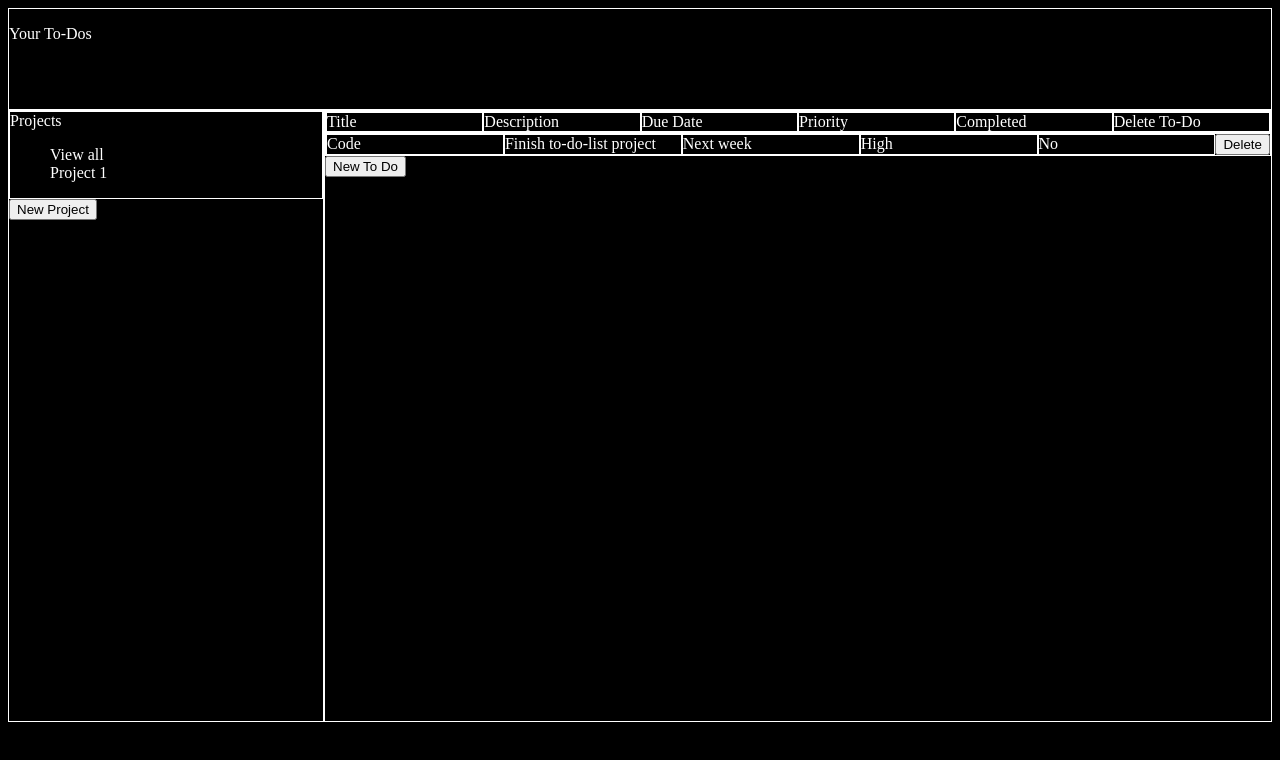
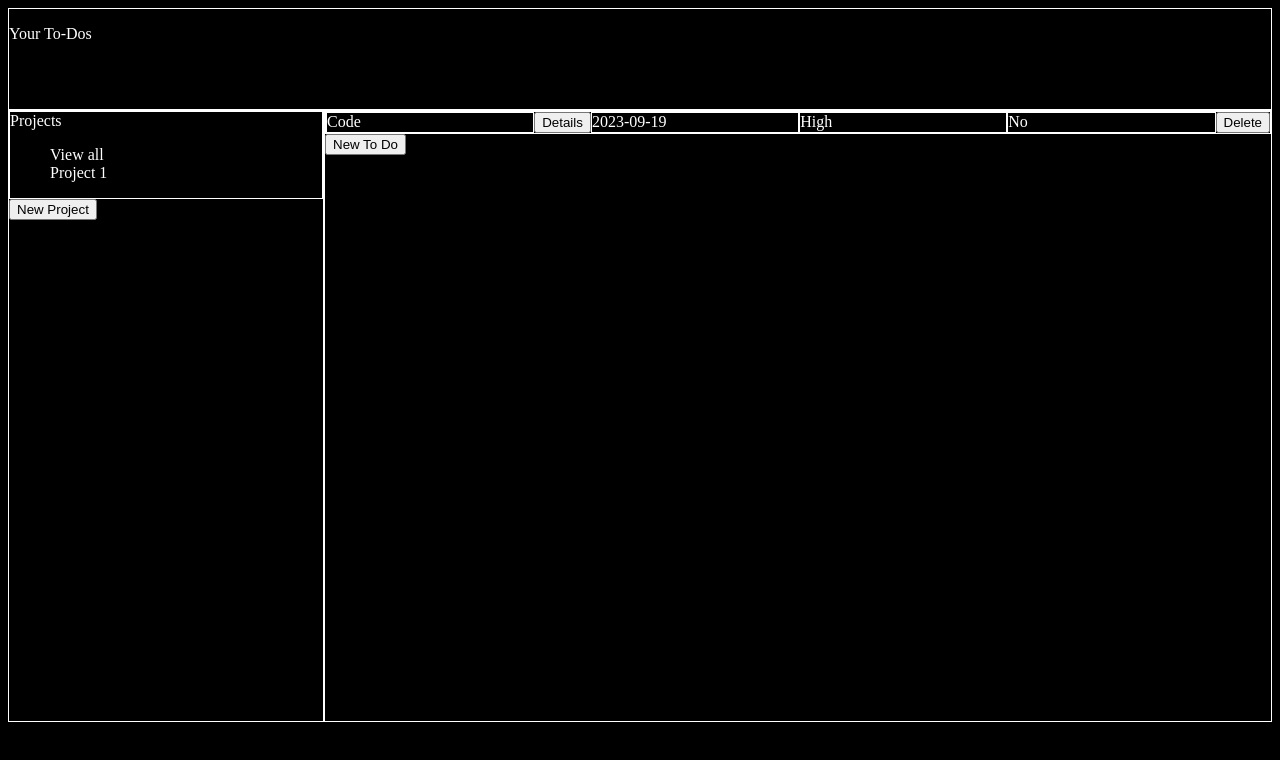
Before and after one commit to markr155/to-do-list, a website built with webpack: page dist/index.html in a window 1280 px wide. Built offline with nearby package versions, Linux system fonts and the light colour scheme.

```diff
--- a/src/domChanges.js
+++ b/src/domChanges.js
@@ -2,12 +2,11 @@
 function displayToDos(project) {
     // Clear Main
     main.textContent = '';
-    main.appendChild(mainHeader());
     // Loop through To Do Array and display each item
     project.todos.forEach((toDo, index) => {
         const newToDo = document.createElement('div');
         newToDo.appendChild(addPropertyToDisplay(toDo, 'title'));
-        newToDo.appendChild(addPropertyToDisplay(toDo, 'description'));
+        newToDo.appendChild(detailsButton());
         newToDo.appendChild(addPropertyToDisplay(toDo, 'dueDate'));
         newToDo.appendChild(addPropertyToDisplay(toDo, 'priority'));
         //Completed part of To Do
@@ -25,7 +24,6 @@
         main.appendChild(newToDo);
     });
     main.appendChild(newToDoButton());
-    main.dataset.project = project.title;
 }
 
 // Returns the item property as a div
@@ -34,30 +32,6 @@
     element.classList.add(property);
     element.textContent = item[property];
     return element;
-}
-
-// Creates header in main div
-function mainHeader() {
-    const header = document.createElement('div');
-    const headerTitle = document.createElement('div');
-    headerTitle.textContent = 'Title';
-    const headerDescription = document.createElement('div');
-    headerDescription.textContent = 'Description';
-    const headerDueDate = document.createElement('div');
-    headerDueDate.textContent = 'Due Date';
-    const headerPriority = document.createElement('div');
-    headerPriority.textContent = 'Priority';
-    const headerCompleted = document.createElement('div');
-    headerCompleted.textContent = 'Completed';
-    const headerDelete = document.createElement('div');
-    headerDelete.textContent = 'Delete To-Do';
-    header.appendChild(headerTitle);
-    header.appendChild(headerDescription);
-    header.appendChild(headerDueDate);
-    header.appendChild(headerPriority);
-    header.appendChild(headerCompleted);
-    header.appendChild(headerDelete);
-    return header;
 };
 
 // Create New To Do button in main
@@ -69,6 +43,13 @@
         newToDoDialog.showModal();
     })
     return button;
+};
+
+function detailsButton() {
+    const button = document.createElement('button');
+    button.textContent = 'Details';
+    button.classList.add('detailsButton');
+    return button;
 }
 
 export default { displayToDos };
--- a/src/index.js
+++ b/src/index.js
@@ -7,13 +7,14 @@
 const newProjectDialog = document.getElementById('newProjectDialog');
 const newToDoForm = document.getElementById('newToDoForm');
 const submitNewToDo = document.getElementById('submitNewToDoButton');
+const submitNewProject = document.getElementById('submitNewProjectButton');
 
 // Add new todo/project button
 newProjectButton.addEventListener('click', () => {
     newProjectDialog.showModal();
 });
 
-// Adds new ToDo to submit button in new ToDo dialog
+// Adds new ToDo to Add new to do button
 submitNewToDo.addEventListener('click', () => {
     const newToDo = data.createToDo(
         newToDoForm.title.value,
@@ -25,4 +26,9 @@
     domChange.displayToDos(data.projects.getActiveProject());
 });
 
+// Adds new project to Add new project button
+submitNewProject.addEventListener('click', () => {
+
+});
+
 domChange.displayToDos(data.defaultData());
--- a/src/todos.js
+++ b/src/todos.js
@@ -27,10 +27,16 @@
     project.addToProject(newToDo);
     return;
 };
+// Creates new project
+function createProject(title, description){
+    const newProject = projectsFactory(title, description);
+
+}
+
 // Creates default data to do and adds to default project for initial load
 function defaultData() {
     const project = defaultProject();
-    createToDo('Code', 'Finish to-do-list project', 'Next week', 'High', project);
+    createToDo('Code', 'Finish to-do-list project', '2023-09-19', 'High', project);
     projects.setActiveProject(project);
     return project;
 };
```
Also changed, not shown: README.md, dist/index.html.
